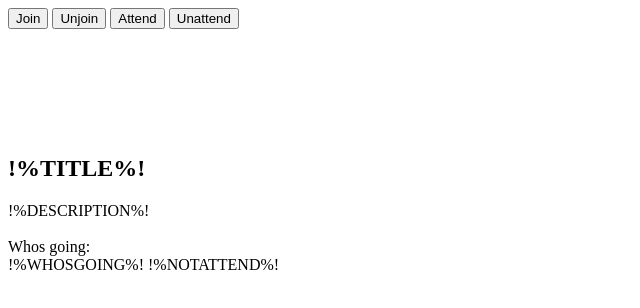
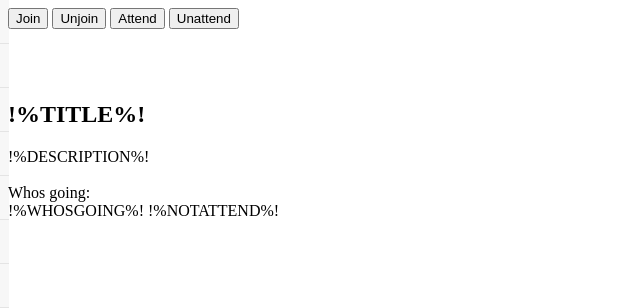
Before and after one commit to oelderinkX/meetspace, a website: page webpage/activity_style1.html in a window 1280 px wide. Shown: the top 308 px of the page, without its empty margins (0-640 px from the left). Drawn offline with Linux system fonts and the light colour scheme.

Commit message:
activity_style

```diff
--- a/webpage/activity_style1.html
+++ b/webpage/activity_style1.html
@@ -1,4 +1,10 @@
 <html>
+<style>
+body {
+    background-image: url("/images/menu1top.png");
+    background-repeat: repeat-y;
+}
+</style>
 <body>
 <form action="!%ACTION%!" method="post">
     <button type="submit" name="action" value="join">Join</button>
@@ -6,9 +12,6 @@
 	<button type="submit" name="action" value="attend">Attend</button>
 	<button type="submit" name="action" value="unattend">Unattend</button>
 </form>
-<br/>
-<br/>
-<br/>
 <br/>
 <br/>
 <h2>!%TITLE%!</h2>
```
